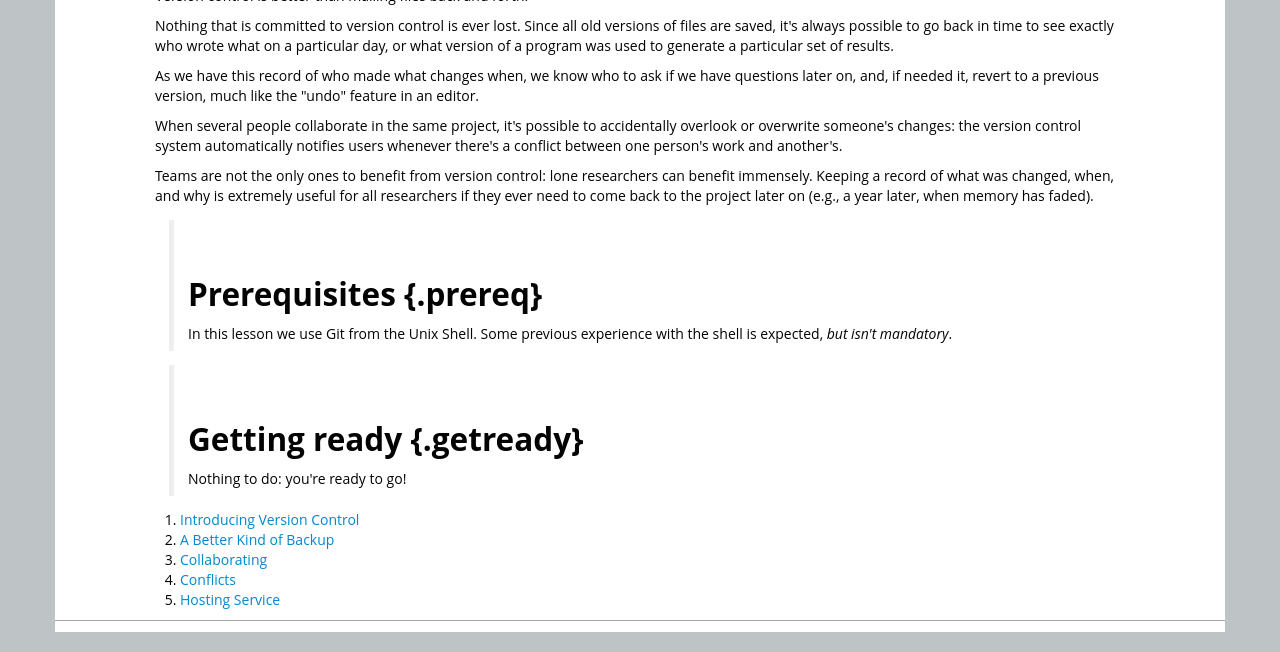
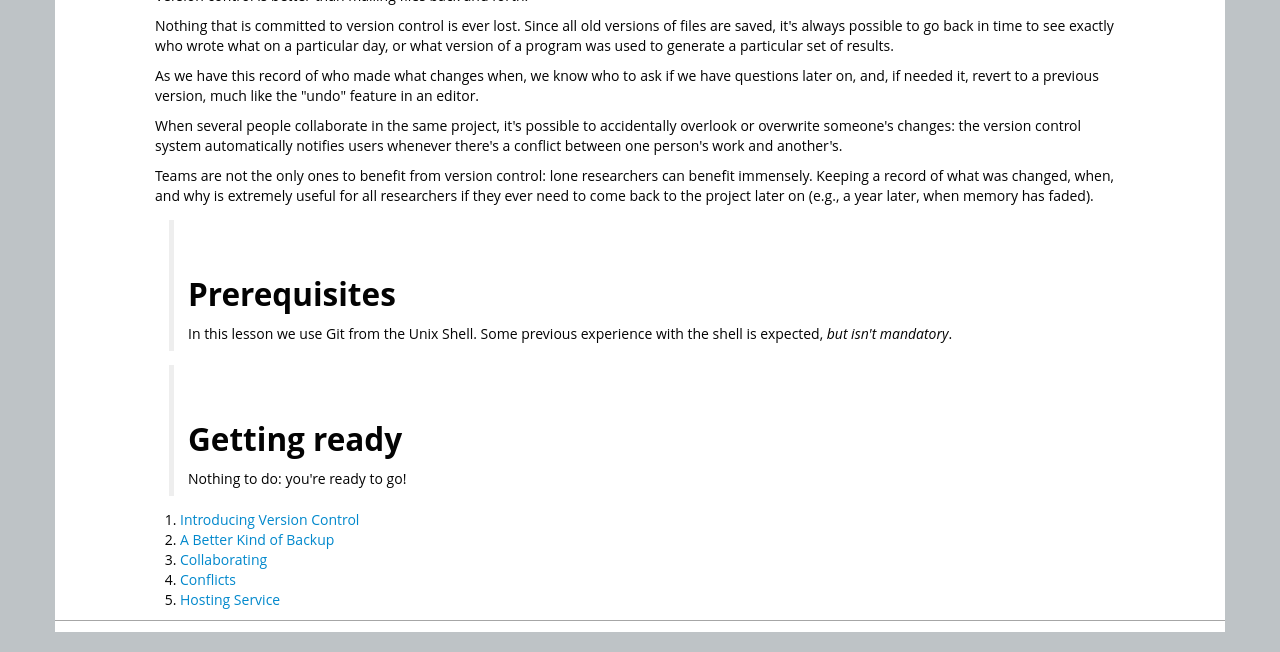
Before and after one commit to SWC-OSG-Workshop/2015-10-27-duke, a Jekyll site: the page built from novice/git/index.md, in a window 1280 px wide. Shown: the part 367-1019 px from the top of the page. Built offline with Jekyll 4.4.1, drawn with Linux system fonts in a browser that asks for light colours.

Commit message:
edit index

```diff
--- a/novice/git/index.md
+++ b/novice/git/index.md
@@ -27,13 +27,13 @@ When several people collaborate in the same project, it's possible to accidental
 Teams are not the only ones to benefit from version control: lone researchers can benefit immensely. Keeping a record of what was changed, when, and why is extremely useful for all researchers if they ever need to come back to the project later on (e.g., a year later, when memory has faded).
 
 
-> ## Prerequisites {.prereq}
+> ## Prerequisites
 >
 > In this lesson we use Git from the Unix Shell.
 > Some previous experience with the shell is expected,
 > *but isn't mandatory*.
 
-> ## Getting ready {.getready}
+> ## Getting ready
 >
 > Nothing to do: you're ready to go!
 
```
